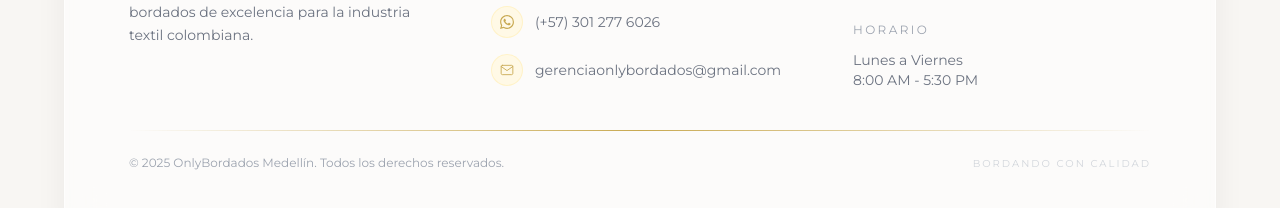
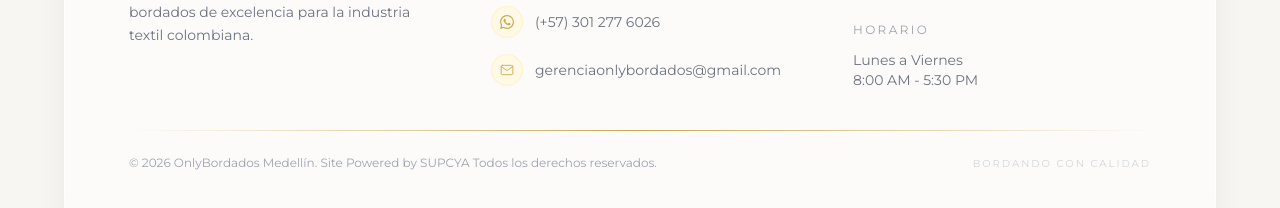
Before and after one commit to isazacorreadiego-cpu/onlyV6, a plain HTML site: page index.html in a window 1280 px wide. Shown: the part 5624-5832 px from the top of the page. Drawn offline with nearby package versions, Linux system fonts and the light colour scheme.

Commit message:
Update index.html

```diff
--- a/index.html
+++ b/index.html
@@ -668,7 +668,7 @@
                 </div>
                 <div class="gold-line mt-10 mb-6"></div>
                 <div class="flex flex-col md:flex-row items-center justify-between gap-4">
-                    <p class="text-xs text-gray-400">© 2025 OnlyBordados Medellín. Todos los derechos reservados.</p>
+                    <p class="text-xs text-gray-400">© 2026 OnlyBordados Medellín.    Site Powered by SUPCYA    Todos los derechos reservados.</p>
                     <p class="text-[10px] tracking-[0.2em] uppercase text-gray-300">Bordando con calidad</p>
                 </div>
             </div>
```
